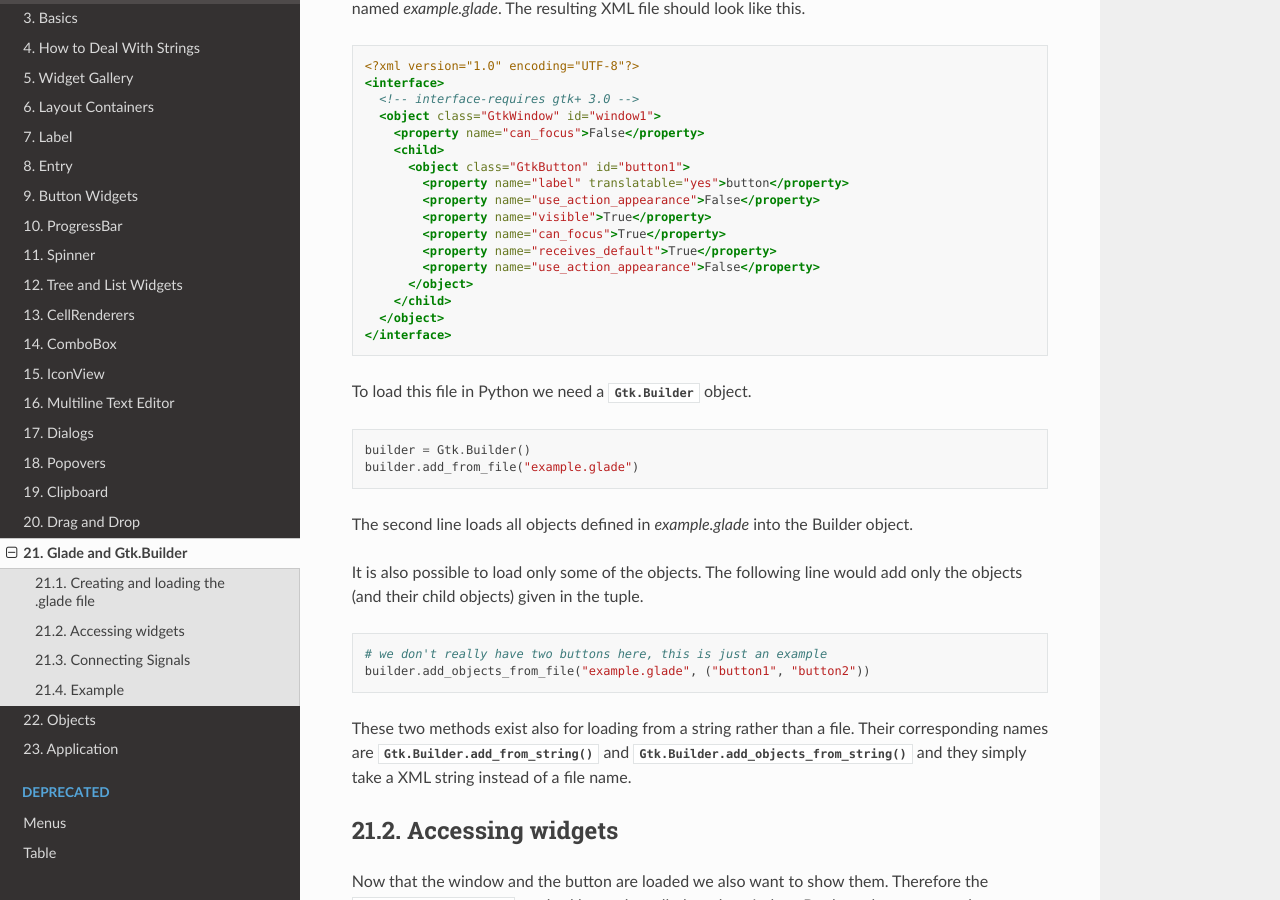
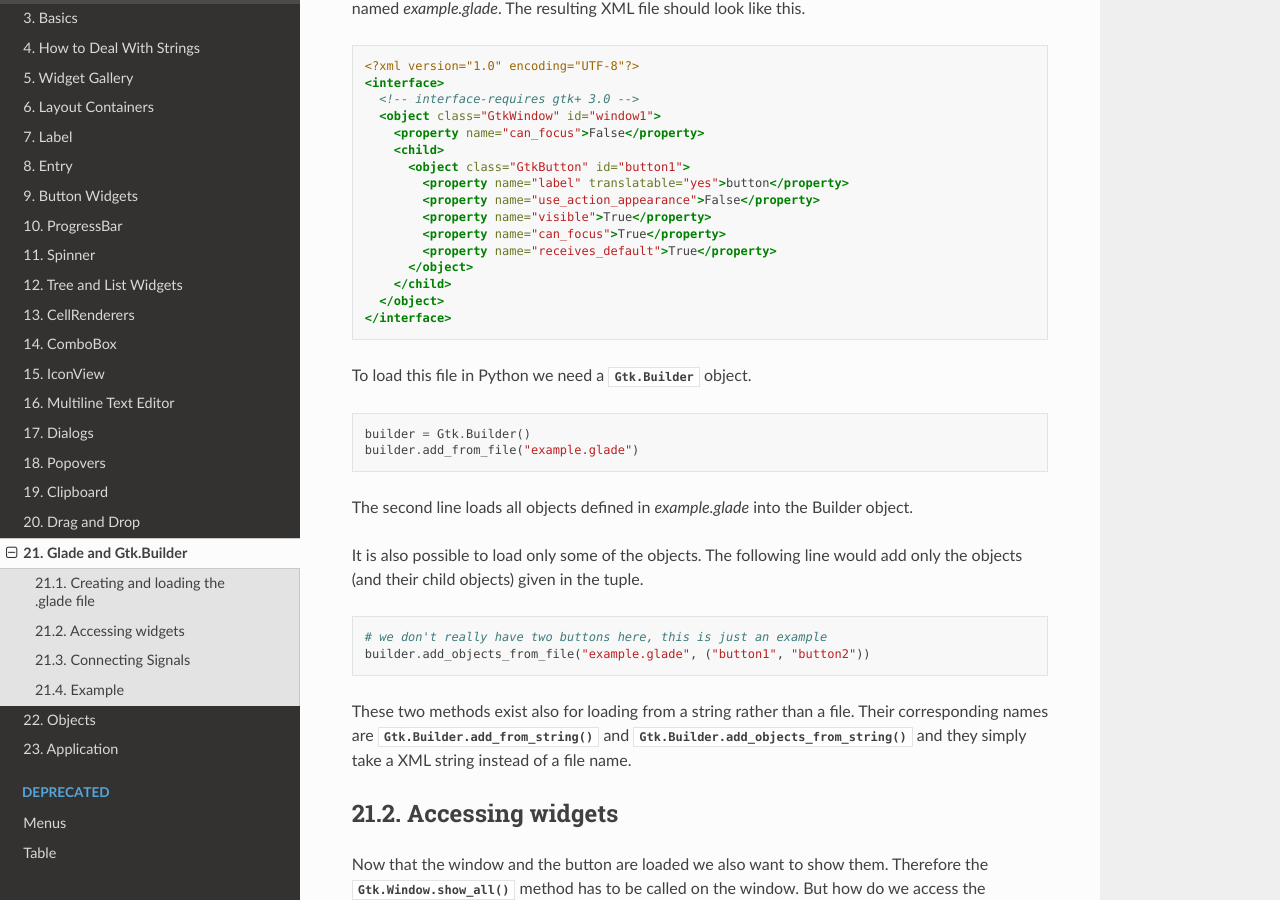
Before and after one commit to sebp/PyGObject-Tutorial, a Sphinx documentation site: the page built from source/builder.txt, in a window 1280 px wide and 900 px high, scrolled down 677 px. Built offline with Sphinx 7.4.7 and the Read the Docs theme 2.0.0, drawn with Linux system fonts in a browser that asks for light colours.

Commit message:
Remove Duplicate Property in Builder.txt
The Property <property name="use_action_appearance">False</property> was included twice

```diff
--- a/source/builder.txt
+++ b/source/builder.txt
@@ -33,7 +33,6 @@ The resulting XML file should look like this.
             <property name="visible">True</property>
             <property name="can_focus">True</property>
             <property name="receives_default">True</property>
-            <property name="use_action_appearance">False</property>
           </object>
         </child>
       </object>
```
